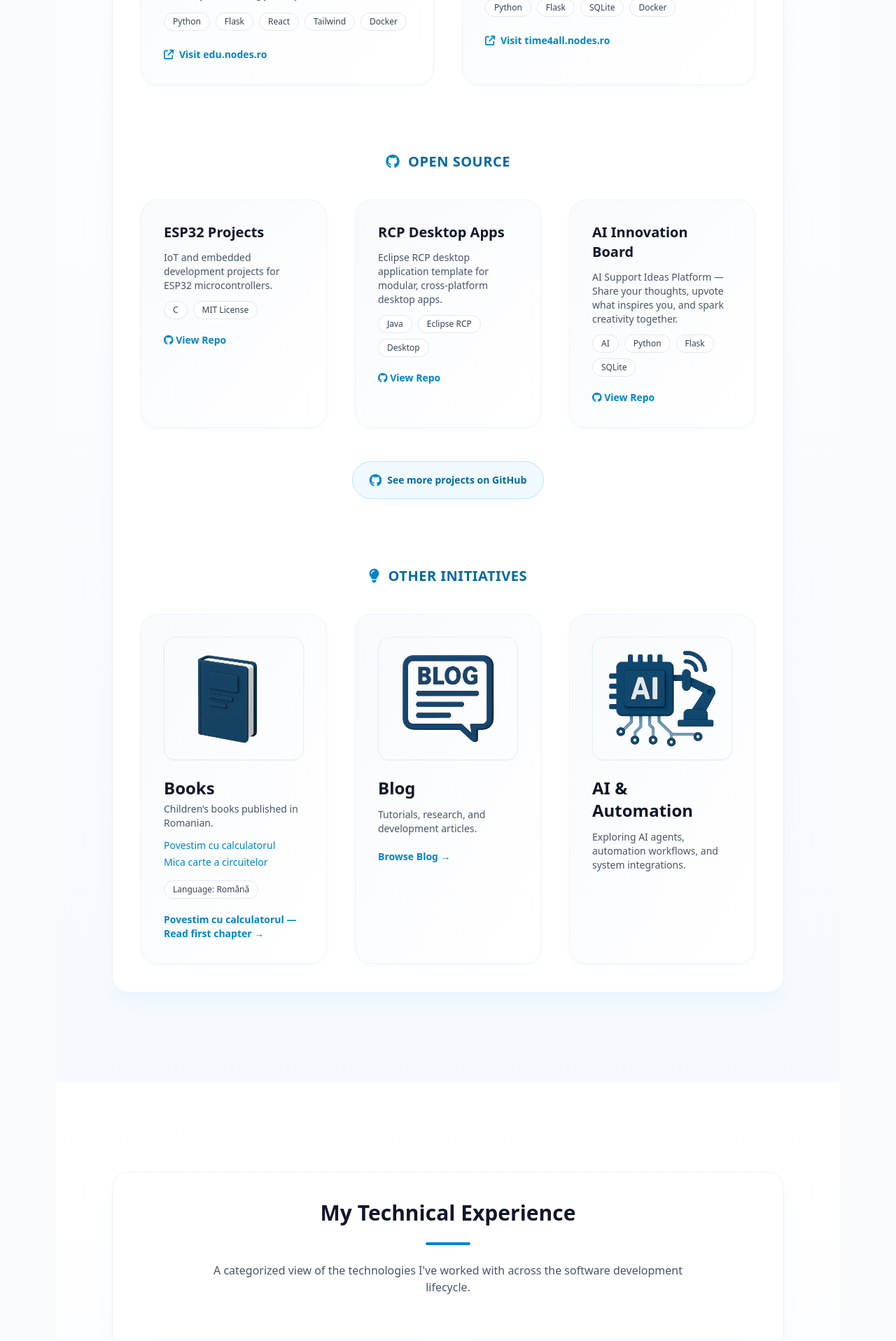
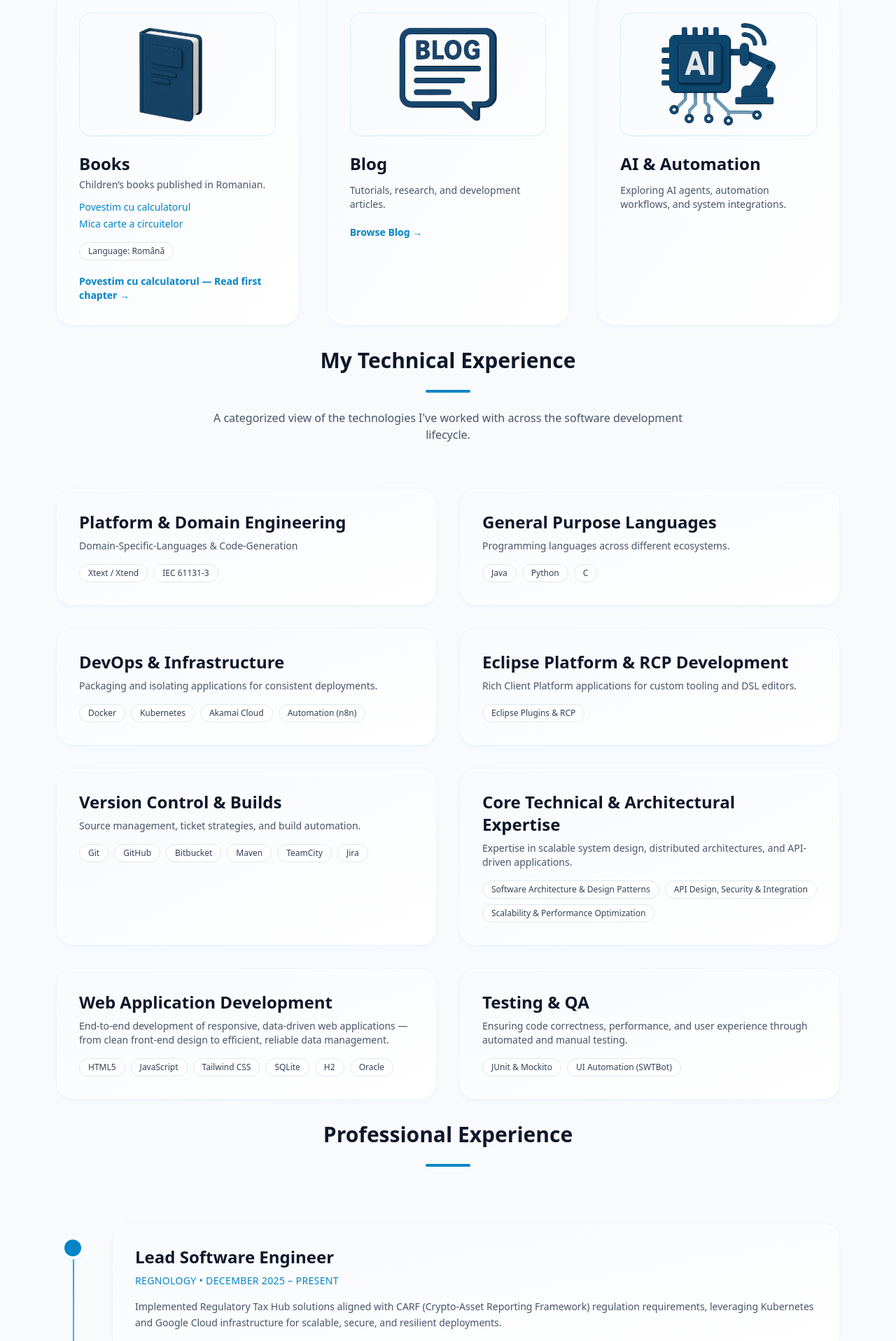
Before and after one commit to botacatalin/Portfolio_CV, a Flask app: page / in a window 1280 px wide. Shown: the part 2884-4800 px from the top of the page at 70% size. Run offline with Flask 3, Linux system fonts and the light colour scheme; some libraries are stand-ins or nearby versions.

Commit message:
Refactor

```diff
--- a/templates/_about.html
+++ b/templates/_about.html
@@ -1,9 +1,9 @@
 <section
   id="about"
-  class="relative py-32 px-6 sm:px-12 lg:px-20 bg-gradient-to-b from-white to-sky-50/30"
+  class="section-shell"
 >
   <div
-    class="mx-auto grid max-w-6xl items-center gap-16 rounded-3xl border border-slate-100 bg-white p-10 shadow-xl shadow-sky-100/40 lg:grid-cols-[1fr,1.1fr]"
+    class="section-card grid items-center gap-16 lg:grid-cols-[1fr,1.1fr]"
   >
     <!-- Left Side: Image -->
     <div class="relative">
@@ -28,8 +28,8 @@
     <!-- Right Side: Text -->
     <div class="space-y-10">
       <!-- Heading -->
-      <div>
-        <h2 class="text-3xl font-semibold text-slate-900">About Me</h2>
+      <div class="section-heading">
+        <h2 class="section-title text-3xl font-semibold text-slate-900">About Me</h2>
         <div class="mt-3 h-1 w-16 rounded-full bg-sky-600"></div>
       </div>
 
@@ -108,9 +108,8 @@
           <p class="font-semibold text-slate-900">Availability</p>
           <p>Open to Remote &amp; Freelance Opportunities</p>
         </div>
-      </div>
 
-      <!-- Button -->
+             <!-- Button -->
       <div>
         <a
           download
@@ -120,6 +119,9 @@
           <i class="fa-solid fa-download"></i> Download Resume
         </a>
       </div>
+      </div>
+
+
     </div>
   </div>
 </section>
--- a/templates/_contact.html
+++ b/templates/_contact.html
@@ -1,13 +1,13 @@
 <section
   id="contact"
-  class="relative py-32 px-6 sm:px-12 lg:px-20 bg-gradient-to-b from-white to-sky-50/30"
+  class="section-shell"
 >
   <div
-    class="mx-auto max-w-4xl space-y-12 rounded-3xl border border-slate-100 bg-white p-10 shadow-xl shadow-sky-100/40"
+    class="section-card space-y-12"
   >
     <!-- Heading -->
-    <header class="text-center space-y-6">
-      <h2 class="text-3xl font-semibold text-slate-900">Get In Touch</h2>
+    <header class="section-heading text-center space-y-6">
+      <h2 class="section-title text-3xl font-semibold text-slate-900">Get In Touch</h2>
       <div class="mx-auto h-1 w-16 rounded-full bg-sky-600"></div>
       <p class="mx-auto max-w-2xl text-base text-slate-600">
         Have a project in mind or want to discuss potential opportunities? Feel free to reach out — I’d love to hear from you!
--- a/templates/_experience.html
+++ b/templates/_experience.html
@@ -1,96 +1,157 @@
 <section
   id="experience"
-  class="relative py-32 px-6 sm:px-12 lg:px-20 bg-gradient-to-b from-white to-sky-50/40"
+  class="section-shell"
 >
   <div
-    class="mx-auto max-w-6xl rounded-3xl border border-slate-100 bg-white p-10 shadow-xl shadow-sky-100/40"
+    class="section-card"
   >
     <!-- Header -->
-    <div class="space-y-6 text-center">
-      <h2 class="text-3xl font-semibold text-slate-900">Professional Experience</h2>
+    <div class="section-heading space-y-6 text-center">
+      <h2 class="section-title text-3xl font-semibold text-slate-900">
+        Professional Experience
+      </h2>
       <div class="mx-auto h-1 w-16 rounded-full bg-sky-600"></div>
     </div>
 
     <!-- Timeline -->
-    <div class="mt-20 relative space-y-12">
+    <div class="relative mt-20 space-y-12">
       <!-- Vertical line -->
       <div
-        class="absolute left-[19px] top-0 h-full w-[2px] bg-gradient-to-b from-sky-200 via-slate-100 to-transparent"
+        class="absolute left-6 top-6 bottom-6 w-[2px] bg-gradient-to-b from-sky-500 via-sky-200 to-transparent"
       ></div>
 
-      <!-- Timeline item -->
-      <div class="relative pl-16">
+      <!-- Item -->
+      <div class="relative pl-20">
         <!-- Marker -->
         <span
-          class="absolute left-[8px] top-[22px] flex h-6 w-6 items-center justify-center rounded-full bg-sky-600 ring-4 ring-white shadow-md shadow-sky-200"
+          class="absolute left-3 top-6 z-10 flex h-6 w-6 rounded-full bg-sky-600 ring-4 ring-white shadow-md shadow-sky-200"
         ></span>
 
         <!-- Card -->
         <div
-          class="rounded-3xl border border-slate-100 bg-gradient-to-br from-slate-50 to-white p-8 shadow-md shadow-sky-100/30 transition-all hover:shadow-lg hover:shadow-sky-100/40"
+          class="rounded-3xl border border-slate-100 bg-gradient-to-br from-slate-50 to-white p-8 shadow-md shadow-sky-100/30 transition-all hover:-translate-y-1 hover:shadow-lg hover:shadow-sky-100/40"
         >
-          <h3 class="text-2xl font-semibold text-slate-900">Technical Owner</h3>
-          <p class="mt-2 text-sm font-medium uppercase tracking-wide text-sky-600">
-            WOLTERS KLUWER • January 2017 – Present
+          <h3 class="category-title text-2xl font-semibold text-slate-900">
+            Lead Software Engineer
+          </h3>
+
+          <p
+            class="mt-2 text-sm font-medium uppercase tracking-wide text-sky-600"
+          >
+            REGNOLOGY • December 2025 – Present
           </p>
+
           <p class="mt-4 text-sm leading-relaxed text-slate-600">
-            Leading the development of core features, mentoring developers, and building domain-specific
-            tools for enterprise-scale solutions in an Agile/Scrum environment.
+            Implemented Regulatory Tax Hub solutions aligned with CARF
+            (Crypto-Asset Reporting Framework) regulation requirements,
+            leveraging Kubernetes and Google Cloud infrastructure for scalable,
+            secure, and resilient deployments.
           </p>
         </div>
       </div>
 
-      <!-- Repeat for other timeline items -->
-      <div class="relative pl-16">
+      <!-- Item -->
+      <div class="relative pl-20">
         <span
-          class="absolute left-[10px] top-[22px] flex h-6 w-6 items-center justify-center rounded-full bg-sky-600 ring-4 ring-white shadow-md shadow-sky-200"
+          class="absolute left-3 top-6 z-10 flex h-6 w-6 rounded-full bg-sky-600 ring-4 ring-white shadow-md shadow-sky-200"
         ></span>
+
         <div
-          class="rounded-3xl border border-slate-100 bg-gradient-to-br from-slate-50 to-white p-8 shadow-md shadow-sky-100/30 transition-all hover:shadow-lg hover:shadow-sky-100/40"
+          class="rounded-3xl border border-slate-100 bg-gradient-to-br from-slate-50 to-white p-8 shadow-md shadow-sky-100/30 transition-all hover:-translate-y-1 hover:shadow-lg hover:shadow-sky-100/40"
         >
-          <h3 class="text-2xl font-semibold text-slate-900">Software Developer</h3>
-          <p class="mt-2 text-sm font-medium uppercase tracking-wide text-sky-600">
-            ALTRAN (NSPYRE) • December 2011 – December 2016
+          <h3 class="category-title text-2xl font-semibold text-slate-900">
+            Technical Owner
+          </h3>
+
+          <p
+            class="mt-2 text-sm font-medium uppercase tracking-wide text-sky-600"
+          >
+            WOLTERS KLUWER • January 2017 – December 2025
           </p>
+
           <p class="mt-4 text-sm leading-relaxed text-slate-600">
-            Worked on OLED research automation and later led the development of Eclipse-based
-            engineering tools using model-driven engineering principles.
+            Leading the development of core features, mentoring developers, and
+            building domain-specific tools for enterprise-scale solutions in an
+            Agile/Scrum environment.
           </p>
         </div>
       </div>
 
-      <div class="relative pl-16">
+      <!-- Item -->
+      <div class="relative pl-20">
         <span
-          class="absolute left-[10px] top-[22px] flex h-6 w-6 items-center justify-center rounded-full bg-sky-600 ring-4 ring-white shadow-md shadow-sky-200"
+          class="absolute left-3 top-6 z-10 flex h-6 w-6 rounded-full bg-sky-600 ring-4 ring-white shadow-md shadow-sky-200"
         ></span>
+
         <div
-          class="rounded-3xl border border-slate-100 bg-gradient-to-br from-slate-50 to-white p-8 shadow-md shadow-sky-100/30 transition-all hover:shadow-lg hover:shadow-sky-100/40"
+          class="rounded-3xl border border-slate-100 bg-gradient-to-br from-slate-50 to-white p-8 shadow-md shadow-sky-100/30 transition-all hover:-translate-y-1 hover:shadow-lg hover:shadow-sky-100/40"
         >
-          <h3 class="text-2xl font-semibold text-slate-900">Project Engineer</h3>
-          <p class="mt-2 text-sm font-medium uppercase tracking-wide text-sky-600">
-            EMERSON • November 2007 – December 2011
+          <h3 class="category-title text-2xl font-semibold text-slate-900">
+            Software Developer
+          </h3>
+
+          <p
+            class="mt-2 text-sm font-medium uppercase tracking-wide text-sky-600"
+          >
+            ALTRAN (NSPYRE) • December 2011 – December 2016
           </p>
+
           <p class="mt-4 text-sm leading-relaxed text-slate-600">
-            Managed system design, configuration, and testing for DeltaV control systems
-            and integrated automation solutions.
+            Worked on OLED research automation and later led the development of
+            Eclipse-based engineering tools using model-driven engineering
+            principles.
           </p>
         </div>
       </div>
 
-      <div class="relative pl-16">
+      <!-- Item -->
+      <div class="relative pl-20">
         <span
-          class="absolute left-[10px] top-[22px] flex h-6 w-6 items-center justify-center rounded-full bg-sky-600 ring-4 ring-white shadow-md shadow-sky-200"
+          class="absolute left-3 top-6 z-10 flex h-6 w-6 rounded-full bg-sky-600 ring-4 ring-white shadow-md shadow-sky-200"
         ></span>
+
         <div
-          class="rounded-3xl border border-slate-100 bg-gradient-to-br from-slate-50 to-white p-8 shadow-md shadow-sky-100/30 transition-all hover:shadow-lg hover:shadow-sky-100/40"
+          class="rounded-3xl border border-slate-100 bg-gradient-to-br from-slate-50 to-white p-8 shadow-md shadow-sky-100/30 transition-all hover:-translate-y-1 hover:shadow-lg hover:shadow-sky-100/40"
         >
-          <h3 class="text-2xl font-semibold text-slate-900">Web Developer</h3>
-          <p class="mt-2 text-sm font-medium uppercase tracking-wide text-sky-600">
+          <h3 class="category-title text-2xl font-semibold text-slate-900">
+            Project Engineer
+          </h3>
+
+          <p
+            class="mt-2 text-sm font-medium uppercase tracking-wide text-sky-600"
+          >
+            EMERSON • November 2007 – December 2011
+          </p>
+
+          <p class="mt-4 text-sm leading-relaxed text-slate-600">
+            Managed system design, configuration, and testing for DeltaV control
+            systems and integrated automation solutions.
+          </p>
+        </div>
+      </div>
+
+      <!-- Item -->
+      <div class="relative pl-20">
+        <span
+          class="absolute left-3 top-6 z-10 flex h-6 w-6 rounded-full bg-sky-600 ring-4 ring-white shadow-md shadow-sky-200"
+        ></span>
+
+        <div
+          class="rounded-3xl border border-slate-100 bg-gradient-to-br from-slate-50 to-white p-8 shadow-md shadow-sky-100/30 transition-all hover:-translate-y-1 hover:shadow-lg hover:shadow-sky-100/40"
+        >
+          <h3 class="category-title text-2xl font-semibold text-slate-900">
+            Web Developer
+          </h3>
+
+          <p
+            class="mt-2 text-sm font-medium uppercase tracking-wide text-sky-600"
+          >
             BITSTONE • January 2007 – November 2007
           </p>
+
           <p class="mt-4 text-sm leading-relaxed text-slate-600">
-            Developed client websites and CMS-based solutions emphasizing usability and
-            maintainability.
+            Developed client websites and CMS-based solutions emphasizing
+            usability and maintainability.
           </p>
         </div>
       </div>
--- a/templates/_hero.html
+++ b/templates/_hero.html
@@ -1,9 +1,9 @@
 <section
-  class="relative py-32 px-6 sm:px-12 lg:px-20 bg-gradient-to-b from-white to-sky-50/40"
+  class="section-shell"
   id="hero"
 >
   <div
-    class="mx-auto grid max-w-6xl items-center gap-16 rounded-3xl border border-slate-100 bg-white p-10 shadow-xl shadow-sky-100/40 lg:grid-cols-2"
+    class="section-card grid items-center gap-16 lg:grid-cols-2"
   >
     <!-- Left Side: Intro Text -->
     <div class="space-y-10">
--- a/templates/_projects.html
+++ b/templates/_projects.html
@@ -1,13 +1,13 @@
 <section
   id="projects"
-  class="relative py-32 px-6 sm:px-12 lg:px-20 bg-gradient-to-b from-white to-sky-50/30"
+  class="section-shell"
 >
   <div
-    class="mx-auto max-w-6xl rounded-3xl border border-slate-100 bg-white p-10 shadow-xl shadow-sky-100/40"
+    class="section-card"
   >
     <!-- Section Header -->
-    <div class="space-y-6 text-center">
-      <h2 class="text-3xl font-semibold text-slate-900">Projects & Contributions</h2>
+    <div class="section-heading space-y-6 text-center">
+      <h2 class="section-title text-3xl font-semibold text-slate-900">Projects & Contributions</h2>
       <div class="mx-auto h-1 w-16 rounded-full bg-sky-600"></div>
       <p class="mx-auto max-w-2xl text-base text-slate-600">
         Explore my featured platforms, open-source work, and community initiatives.
@@ -39,7 +39,7 @@
             </picture>
           </a>
           <div class="mt-6 flex flex-1 flex-col">
-            <h4 class="text-2xl font-semibold text-slate-900">edu.nodes.ro</h4>
+            <h4 class="category-title text-2xl font-semibold text-slate-900">edu.nodes.ro</h4>
             <p class="mt-3 text-sm text-slate-600">
               Whether you’re a teacher seeking extra classroom activities, a parent looking for interactive resources for your kids, or simply curious to explore a topic further, your learning journey continues here.            </p>
             <div class="mt-4 flex flex-wrap gap-2 text-xs font-medium text-slate-700">
@@ -76,7 +76,7 @@
             </picture>
           </a>
           <div class="mt-6 flex flex-1 flex-col">
-            <h4 class="text-2xl font-semibold text-slate-900">time4all.nodes.ro</h4>
+            <h4 class="category-title text-2xl font-semibold text-slate-900">time4all.nodes.ro</h4>
             <p class="mt-3 text-sm text-slate-600">
               Effortlessly coordinate meetings and events worldwide. Find the perfect time that works for everyone — in seconds.             </p>
             <div class="mt-4 flex flex-wrap gap-2 text-xs font-medium text-slate-700">
@@ -117,7 +117,7 @@
         <div
           class="flex flex-col rounded-3xl border border-slate-100 bg-gradient-to-br from-slate-50 to-white p-8 shadow-md shadow-sky-100/30 transition hover:-translate-y-1 hover:shadow-lg hover:shadow-sky-100/40"
         >
-          <h4 class="text-xl font-semibold text-slate-900">{{ project.title }}</h4>
+          <h4 class="category-title text-xl font-semibold text-slate-900">{{ project.title }}</h4>
           <p class="mt-3 text-sm text-slate-600">{{ project.desc }}</p>
           <div class="mt-3 flex flex-wrap gap-2 text-xs font-medium text-slate-700">
             {% for tag in project.tags %}
@@ -171,7 +171,7 @@
   </picture>
   <div class="mt-6 flex flex-1 flex-col">
     <header>
-      <h3 class="text-2xl font-semibold text-slate-900">Books</h3>
+      <h3 class="category-title text-2xl font-semibold text-slate-900">Books</h3>
       <p class="mt-1 text-sm text-slate-600">Children’s books published in Romanian.</p>
     </header>
 
@@ -217,7 +217,7 @@
             />
           </picture>
           <div class="mt-6 flex flex-1 flex-col">
-            <h4 class="text-2xl font-semibold text-slate-900">Blog</h4>
+            <h4 class="category-title text-2xl font-semibold text-slate-900">Blog</h4>
             <p class="mt-3 text-sm text-slate-600">
               Tutorials, research, and development articles.
             </p>
@@ -245,7 +245,7 @@
             />
           </picture>
           <div class="mt-6 flex flex-1 flex-col">
-            <h4 class="text-2xl font-semibold text-slate-900">AI & Automation</h4>
+            <h4 class="category-title text-2xl font-semibold text-slate-900">AI & Automation</h4>
             <p class="mt-3 text-sm text-slate-600">
               Exploring AI agents, automation workflows, and system integrations.
             </p>
--- a/templates/_skills.html
+++ b/templates/_skills.html
@@ -1,13 +1,13 @@
 <section
-        class="relative py-32 px-6 sm:px-12 lg:px-20 bg-gradient-to-b from-white to-sky-50/30"
+        class="section-shell"
         id="skills"
 >
     <div
-            class="mx-auto max-w-6xl rounded-3xl border border-slate-100 bg-white p-10 shadow-xl shadow-sky-100/40"
+            class="section-card"
     >
         <!-- Section Header -->
-        <div class="space-y-6 text-center">
-            <h2 class="text-3xl font-semibold text-slate-900">My Technical Experience</h2>
+        <div class="section-heading space-y-6 text-center">
+            <h2 class="section-title text-3xl font-semibold text-slate-900">My Technical Experience</h2>
             <div class="mx-auto h-1 w-16 rounded-full bg-sky-600"></div>
             <p class="mx-auto max-w-2xl text-base text-slate-600">
                 A categorized view of the technologies I've worked with across the software development lifecycle.
@@ -21,7 +21,7 @@
             <div
                     class="rounded-3xl border border-slate-100 bg-gradient-to-br from-slate-50 to-white p-8 shadow-md shadow-sky-100/30 transition hover:shadow-lg hover:shadow-sky-100/40"
             >
-                <h3 class="text-2xl font-semibold text-slate-900">
+                <h3 class="category-title text-2xl font-semibold text-slate-900">
                     Platform &amp; Domain Engineering
                 </h3>
                 <p class="mt-2 text-sm text-slate-600">
@@ -45,7 +45,7 @@
             <div
                     class="rounded-3xl border border-slate-100 bg-gradient-to-br from-slate-50 to-white p-8 shadow-md shadow-sky-100/30 transition hover:shadow-lg hover:shadow-sky-100/40"
             >
-                <h3 class="text-2xl font-semibold text-slate-900">
+                <h3 class="category-title text-2xl font-semibold text-slate-900">
                     General Purpose Languages
                 </h3>
                 <p class="mt-2 text-sm text-slate-600">
@@ -63,7 +63,7 @@
             <div
                     class="rounded-3xl border border-slate-100 bg-gradient-to-br from-slate-50 to-white p-8 shadow-md shadow-sky-100/30 transition hover:shadow-lg hover:shadow-sky-100/40"
             >
-                <h3 class="text-2xl font-semibold text-slate-900">DevOps &amp; Infrastructure</h3>
+                <h3 class="category-title text-2xl font-semibold text-slate-900">DevOps &amp; Infrastructure</h3>
                 <p class="mt-2 text-sm text-slate-600">
                     Packaging and isolating applications for consistent deployments.
                 </p>
@@ -79,7 +79,7 @@
             <div
                     class="rounded-3xl border border-slate-100 bg-gradient-to-br from-slate-50 to-white p-8 shadow-md shadow-sky-100/30 transition hover:shadow-lg hover:shadow-sky-100/40"
             >
-                <h3 class="text-2xl font-semibold text-slate-900">
+                <h3 class="category-title text-2xl font-semibold text-slate-900">
                     Eclipse Platform &amp; RCP Development
                 </h3>
                 <p class="mt-2 text-sm text-slate-600">
@@ -95,7 +95,7 @@
             <div
                     class="rounded-3xl border border-slate-100 bg-gradient-to-br from-slate-50 to-white p-8 shadow-md shadow-sky-100/30 transition hover:shadow-lg hover:shadow-sky-100/40"
             >
-                <h3 class="text-2xl font-semibold text-slate-900">
+                <h3 class="category-title text-2xl font-semibold text-slate-900">
                     Version Control &amp; Builds
                 </h3>
                 <p class="mt-2 text-sm text-slate-600">
@@ -115,7 +115,7 @@
             <div
                     class="rounded-3xl border border-slate-100 bg-gradient-to-br from-slate-50 to-white p-8 shadow-md shadow-sky-100/30 transition hover:shadow-lg hover:shadow-sky-100/40"
             >
-                <h3 class="text-2xl font-semibold text-slate-900">
+                <h3 class="category-title text-2xl font-semibold text-slate-900">
                     Core Technical &amp; Architectural Expertise
                 </h3>
                 <p class="mt-2 text-sm text-slate-600">
@@ -132,7 +132,7 @@
             <div
                     class="rounded-3xl border border-slate-100 bg-gradient-to-br from-slate-50 to-white p-8 shadow-md shadow-sky-100/30 transition hover:shadow-lg hover:shadow-sky-100/40"
             >
-                <h3 class="text-2xl font-semibold text-slate-900">Web Application Development</h3>
+                <h3 class="category-title text-2xl font-semibold text-slate-900">Web Application Development</h3>
                 <p class="mt-2 text-sm text-slate-600">
                     End-to-end development of responsive, data-driven web applications — from clean front-end design to
                     efficient, reliable data management.
@@ -152,7 +152,7 @@
             <div
                     class="rounded-3xl border border-slate-100 bg-gradient-to-br from-slate-50 to-white p-8 shadow-md shadow-sky-100/30 transition hover:shadow-lg hover:shadow-sky-100/40"
             >
-                <h3 class="text-2xl font-semibold text-slate-900">Testing &amp; QA</h3>
+                <h3 class="category-title text-2xl font-semibold text-slate-900">Testing &amp; QA</h3>
                 <p class="mt-2 text-sm text-slate-600">
                     Ensuring code correctness, performance, and user experience through automated and manual testing.
                 </p>
--- a/templates/base.html
+++ b/templates/base.html
@@ -14,6 +14,21 @@
     }
     .bg-brand {
       @apply bg-sky-600;
+    }
+    .section-shell {
+      @apply relative bg-gradient-to-b from-white to-sky-50/30 px-6 py-6 sm:px-10 sm:py-8 lg:px-12 lg:py-10;
+    }
+    .section-card {
+      @apply mx-auto max-w-6xl rounded-3xl border border-slate-100 bg-white p-8 shadow-xl shadow-sky-100/40 sm:p-10;
+    }
+    .section-heading {
+      @apply pt-0;
+    }
+    .section-title {
+      @apply pt-0;
+    }
+    .category-title {
+      @apply pt-1;
     }
 
     @keyframes fadeIn {
@@ -68,7 +83,7 @@
   </nav>
 
   <!-- Main Content -->
-  <main class="mx-auto max-w-6xl px-4">
+  <main class="mx-auto max-w-6xl space-y-6 px-4 py-6 sm:space-y-8 sm:py-8">
     {% block content %}{% endblock %}
   </main>
 
```
